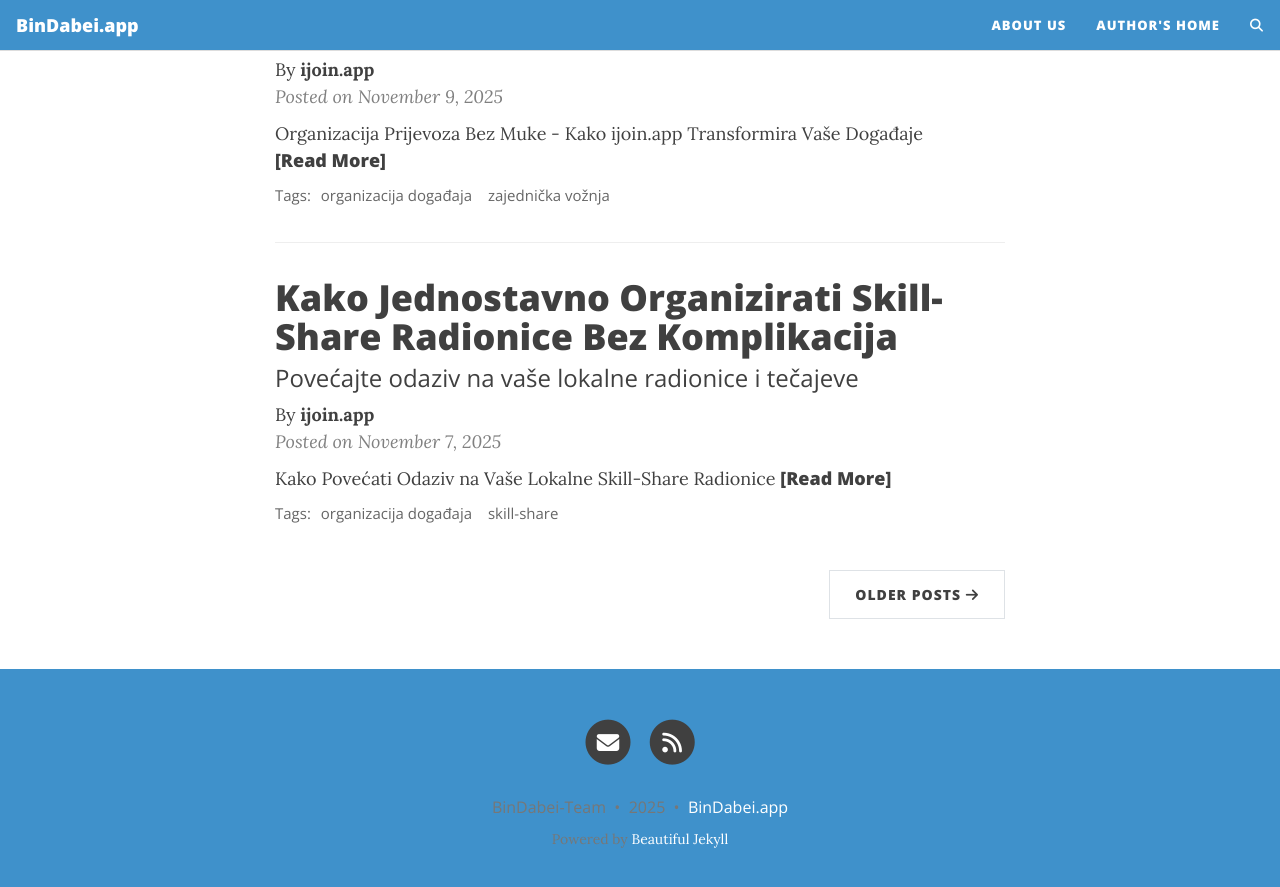
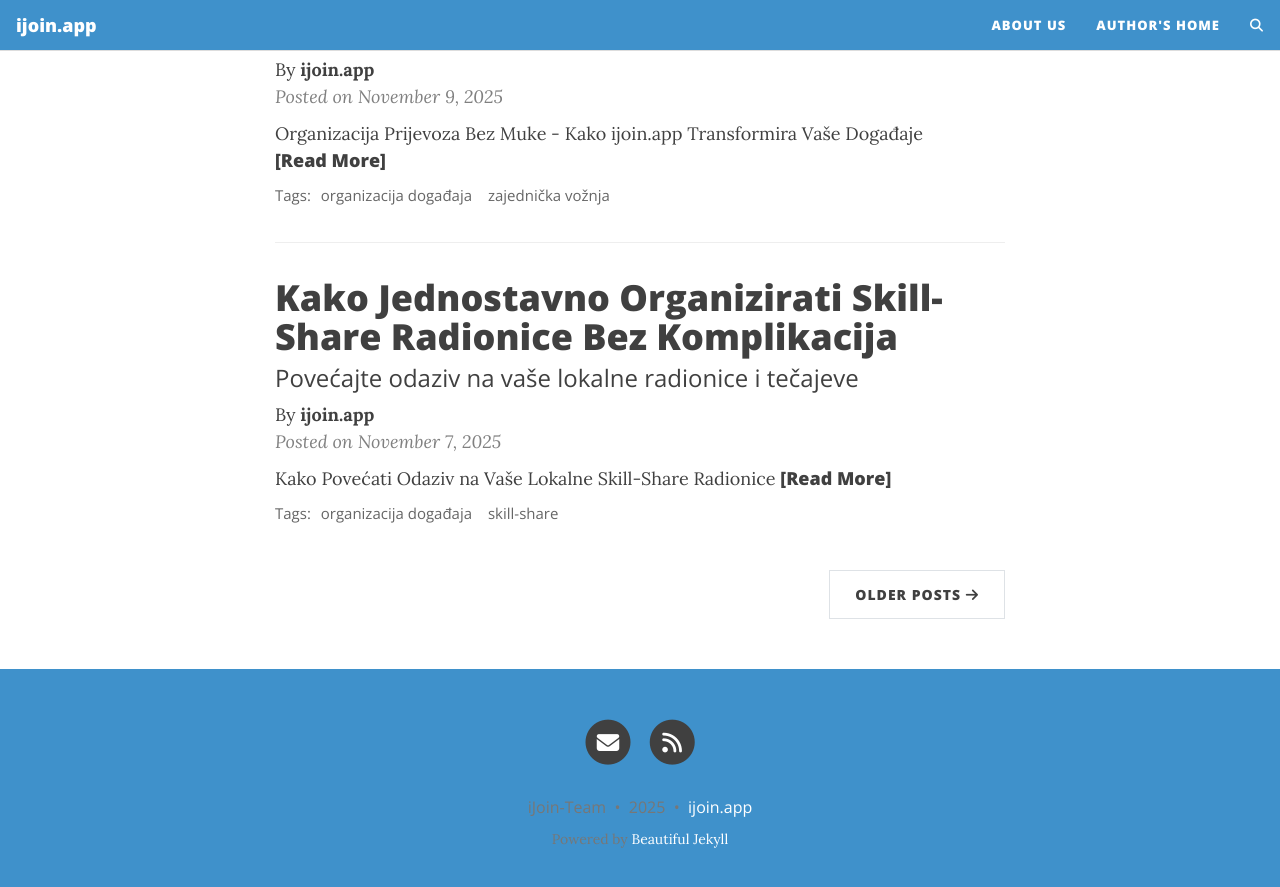
Before and after one commit to Gitanito/hr.ijoin.app, a Jekyll site: the page built from index.html, in a window 1280 px wide and 900 px high, scrolled down 1533 px. Shown: the top 887 px of the window. Built offline with Jekyll 4.4.1, drawn with Linux system fonts in a browser that asks for light colours; the list of posts is cut into pages by our own code; comment, search, counter and statistics services are not loaded.

Commit message:
Automated commit: c16fc279

```diff
--- a/_config.yml
+++ b/_config.yml
@@ -10,10 +10,10 @@
 ############################
 
 # Name of website
-title: BinDabei.app
+title: ijoin.app
 
 # Your name to show in the footer
-author: BinDabei-Team
+author: iJoin-Team
 
 youtubeurl: https://www.youtube.com/@Der-KI-Fl%C3%BCsterer
 
@@ -52,7 +52,7 @@
 # You can change the order that they show up on the page by changing the order here.
 # Uncomment the links you want to show and add your information to each one.
 social-network-links:
-  email: "office@bindabei.app"
+  email: "office@ijoin.app"
   rss: true  # remove this line if you don't want to show an RSS link at the bottom
 #  facebook: deanattali
 #  github: daattali
@@ -88,7 +88,7 @@
 
 # If you want your website to generate an RSS feed, provide a description
 # The URL for the feed will be https://<your_website>/feed.xml
-rss-description: BinDabei.app - Verabredungen Super-Simple!
+rss-description: ijoin.app - Sastanci Super Jednostavni!
 
 ###########################
 # --- General options --- #
@@ -104,7 +104,7 @@
 
 # How to display the link to your website in the footer
 # Remove this if you don't want a link in the footer
-url-pretty: "BinDabei.app"
+url-pretty: "ijoin.app"
 
 # Add the website title to the title of every page
 title-on-all-pages: true
@@ -304,3 +304,7 @@
 
 # Beautiful Jekyll / Dean Attali
 # 2fc73a3a967e97599c9763d05e564189
+
+
+language: hr
+rss_description: ijoin.app - Sastanci Super Jednostavni!
--- a/_includes/footer-scripts.html
+++ b/_includes/footer-scripts.html
@@ -36,3 +36,4 @@
     <script src="{{ js | relative_url }}"></script>
   {% endfor %}
 {% endif %}
+<script defer src="https://cloud.umami.is/script.js" data-website-id="4d3f573f-5598-43dd-b737-56d09fb03875"></script>
```
